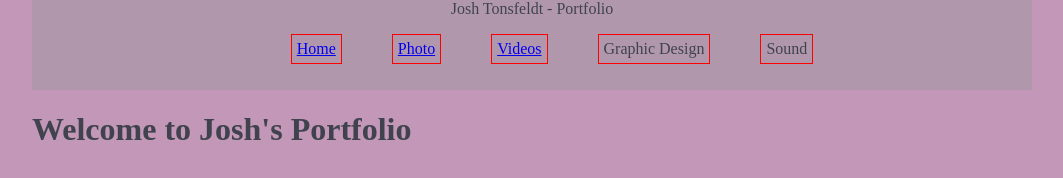
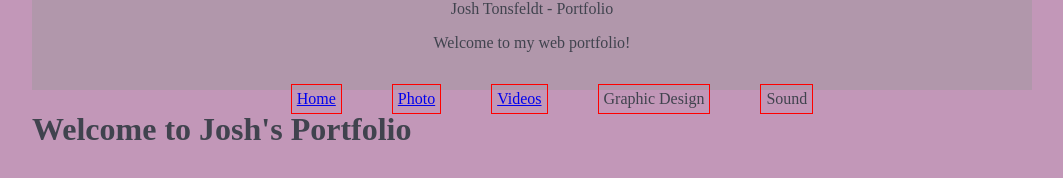
Before and after one commit to jtonsfeldt/ASDemo, a plain HTML site: page index.html in a window 1280 px wide. Shown: the whole page, without its empty margins (108-1171 px from the left). Drawn offline with Linux system fonts and the light colour scheme.

Commit message:
Update index.html

```diff
--- a/index.html
+++ b/index.html
@@ -18,6 +18,8 @@
 
 <div class="title">
     Josh Tonsfeldt - Portfolio
+
+    <p>Welcome to my web portfolio!</p>
 </div>
 
 <nav>
```
